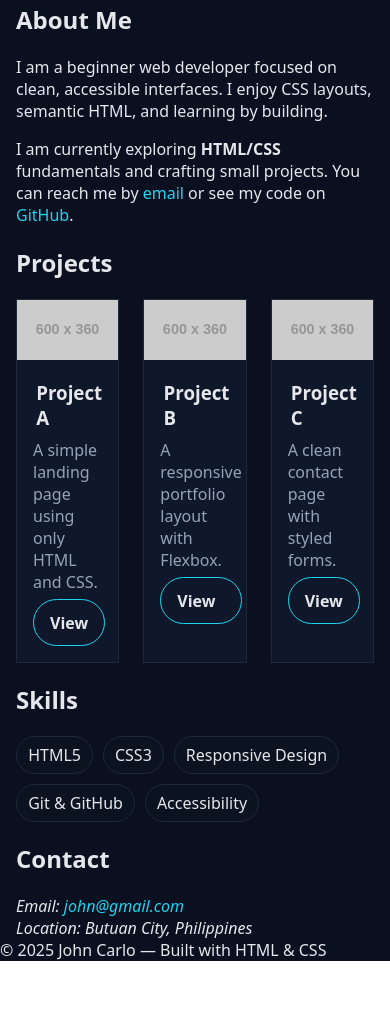
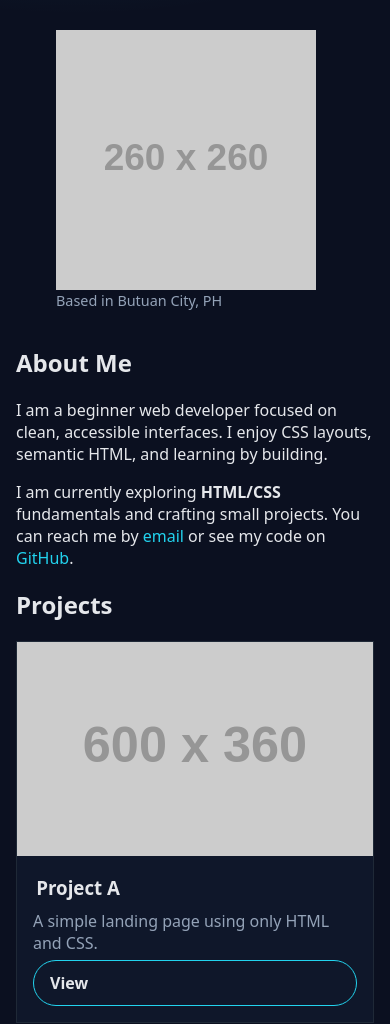
Before and after one commit to tecsonjohncarlo/ITE-18-Portfolio, a plain HTML site: page HTML/Ite 18 Portfolio.html in a window 390 px wide. Shown: the part 264-1288 px from the top of the page. Before the commit the page ends 1225 px from the top, so only its background shows below. Drawn offline with Linux system fonts and the light colour scheme; placeholder pictures from the web are drawn by us.

Commit message:
Update Ite 18 Portfolio design.css
required additional update

```diff
--- a/HTML/Ite 18 Portfolio design.css
+++ b/HTML/Ite 18 Portfolio design.css
@@ -168,3 +168,23 @@ a:hover   {text-decoration:    underline; }
     border: 1px solid #1f2937;
     border-radius: 999px;
 }
+
+/*footer*/
+
+.site-footer {
+    text-align: center;
+    color: var(--muted);
+    padding: var(--space-4) var(--space-2);
+    border-top: 1px solid #1f2937;
+
+}
+
+/*Responsive tweaks*/
+@media (max-width: 900px){
+    .hero-grid {grid-template-columns: 1fr;}
+    .cards {grid-template-columns: 1fr 1fr;}
+}
+
+@media (max-width: 560px){
+    .cards{grid-template-columns: 1fr;}
+}
```
